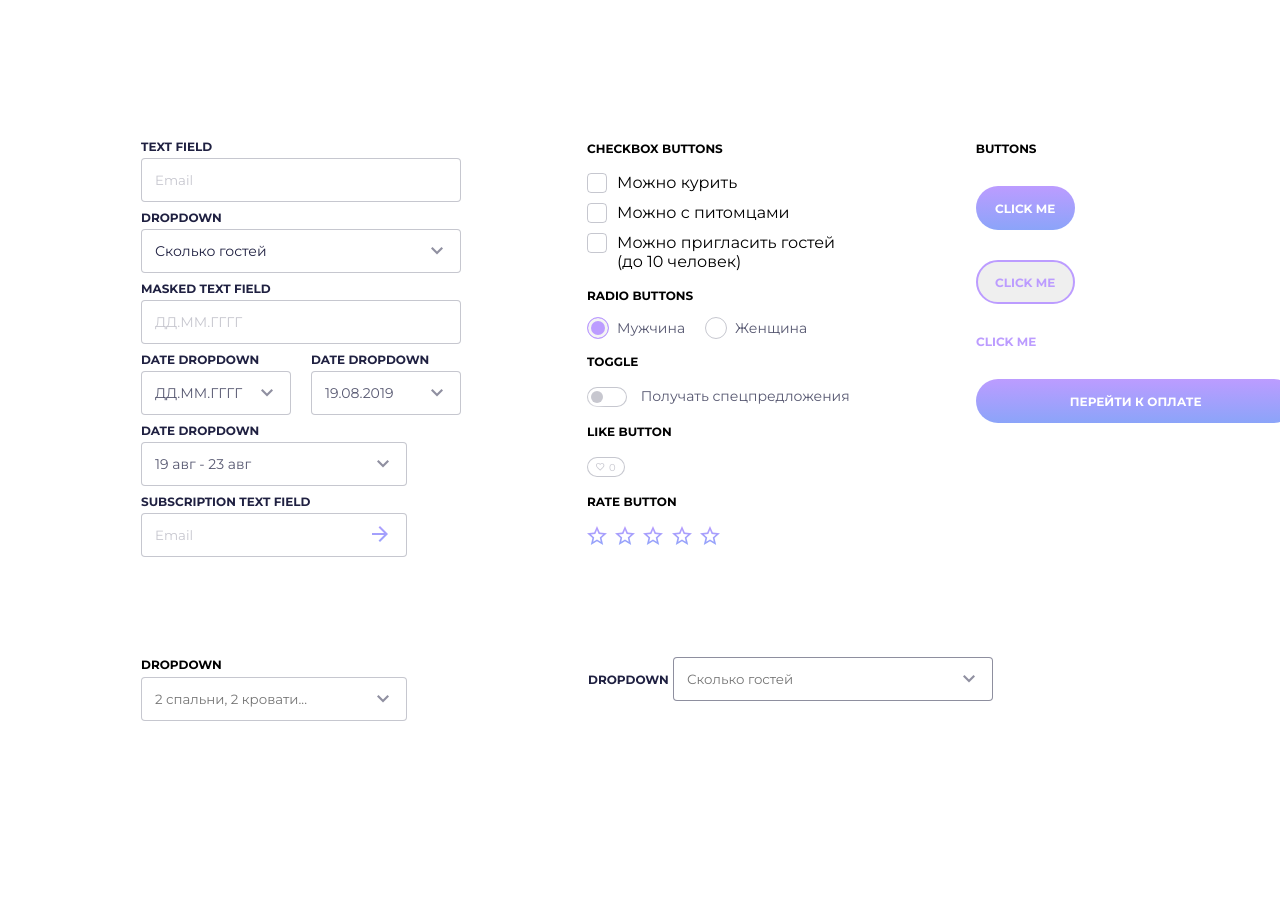
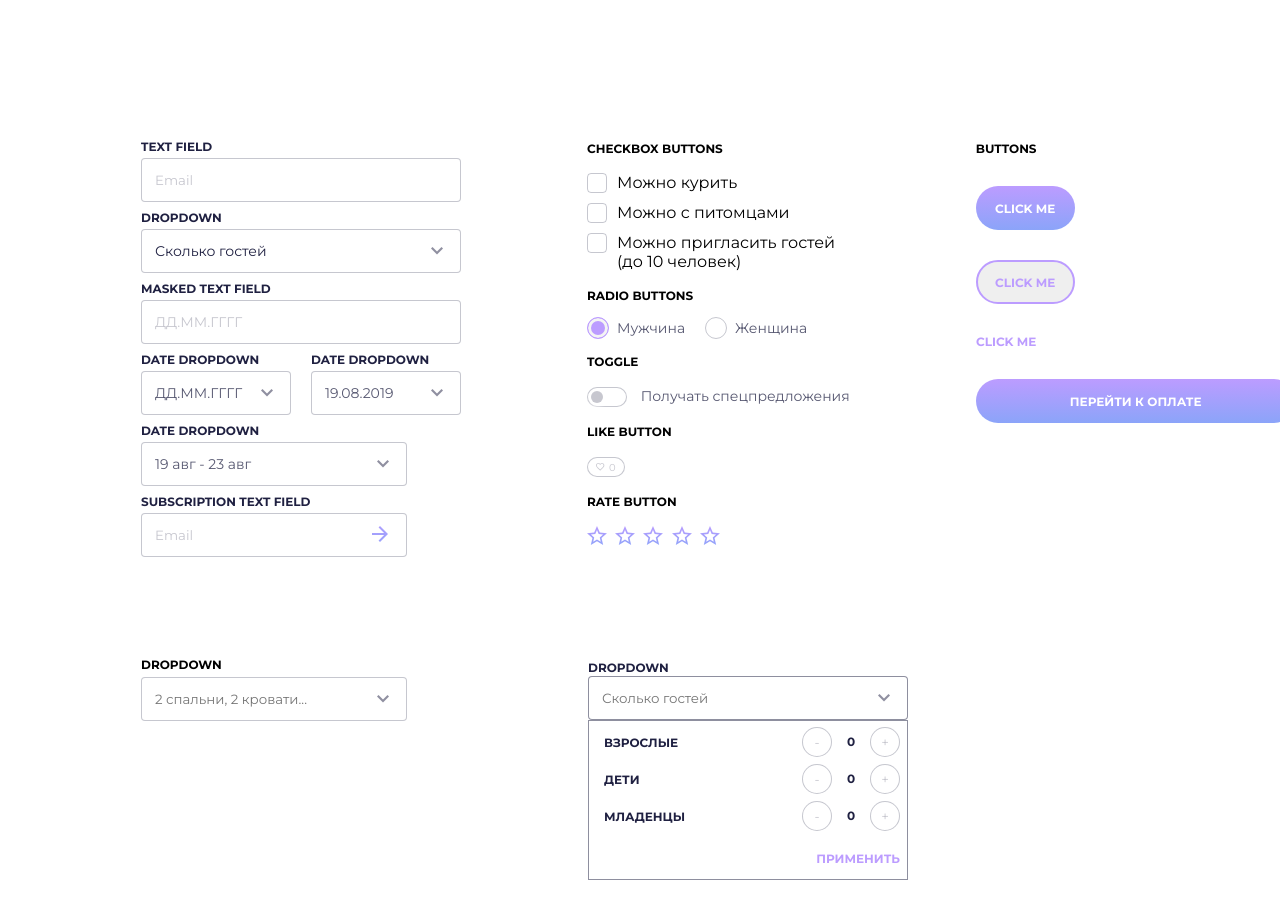
Before and after one commit to KoryakinaAnastasiia/HOTEL, a plain HTML site: page ui.html in a window 1280 px wide. Both pictures are taken after a click on the button 437 px from the left and 250 px from the top of the page. Drawn offline with Linux system fonts and the light colour scheme; a web font is replaced by a local one.

Commit message:
dropdown people

```diff
--- a/scriptui.js
+++ b/scriptui.js
@@ -94,3 +94,17 @@ allMinusBtns.forEach((btn) => {
     }
   });
 });
+
+const btnPeople = document.querySelector(".arrow_button");
+const menuPeople = document.querySelector(".dropdown__peopleExpander");
+const btnclosePeople = document.querySelector(".dropdown__defaultPeople");
+
+btnPeople.addEventListener("click", (e) => {
+  e.stopPropagation(); // Останавливает всплытие к родителю
+  menuPeople.classList.toggle("active");
+});
+
+// Закрытие меню при клике вне его области
+menuPeople.addEventListener("click", () => {
+  menuPeople.classList.remove("active");
+});
--- a/styles/ui.css
+++ b/styles/ui.css
@@ -607,6 +607,11 @@ input[type="radio"]:checked + label::before {
 }
 /*Dropdown People*/
 
+.dropdown__peoples {
+  display: block;
+  width: 320px;
+}
+
 .dropdown__defaultPeople {
   position: relative;
   min-width: 320px;
@@ -621,3 +626,52 @@ input[type="radio"]:checked + label::before {
   border-radius: 4px;
   width: 100%;
 }
+
+.dropdown__counter {
+  display: flex;
+  gap: 9px;
+  justify-content: space-between;
+}
+
+.dropdown__peopleExpander {
+  top: 100%;
+  left: 0;
+  visibility: hidden;
+  opacity: 0;
+  z-index: 11;
+  border: 1px solid #1f204180;
+  padding-top: 6px;
+  padding-left: 15px;
+  padding-right: 7px;
+  padding-bottom: 13px;
+  display: flex;
+  flex-direction: column;
+  gap: 7px;
+  transform: translateY(-10px); /* Легкое смещение для эффекта выезда */
+  transition: 0.4s ease;
+}
+
+.dropdown__peopleExpander.active {
+  opacity: 1;
+  visibility: visible;
+  transform: translateY(0);
+}
+
+.dropdown__peopleExpander div {
+  display: flex;
+  justify-content: space-between;
+  align-items: center;
+}
+
+.BtnApply {
+  border: none;
+  background: none;
+  color: #bc9cff;
+  font-weight: var(--font-big);
+  font-size: var(--h3-font-size);
+  text-transform: uppercase;
+  padding-top: 13px;
+  margin-left: auto;
+  cursor: pointer;
+  width: min-content;
+}
--- a/ui.html
+++ b/ui.html
@@ -262,13 +262,13 @@
       <section class="dropdown__people">
         <label class="dropdown__peoples">
           <span>Dropdown</span>
-          <div class="dropdown__defaultPeople" id="menuBtnClose">
+          <div class="dropdown__defaultPeople">
             <input placeholder="Сколько гостей" />
-            <button class="arrow_button" id="arrow_button">
+            <button class="arrow_button">
               <img src="./img/arrow_number_guest.png" alt="image" />
             </button>
           </div>
-          <div class="dropdown__expander" id="mobileMenu">
+          <div class="dropdown__peopleExpander">
             <div>
               <h3 class="dropdown__title">взрослые</h3>
               <div class="dropdown__counter">
@@ -280,7 +280,7 @@
             <div>
               <h3 class="dropdown__title">дети</h3>
               <div class="dropdown__counter">
-                <button class="dropdow__minus">-</button>
+                <button class="dropdown__minus">-</button>
                 <span>0</span>
                 <button class="dropdown__plus">+</button>
               </div>
@@ -293,6 +293,7 @@
                 <button class="dropdown__plus">+</button>
               </div>
             </div>
+            <button class="BtnApply">применить</button>
           </div>
         </label>
       </section>
```
